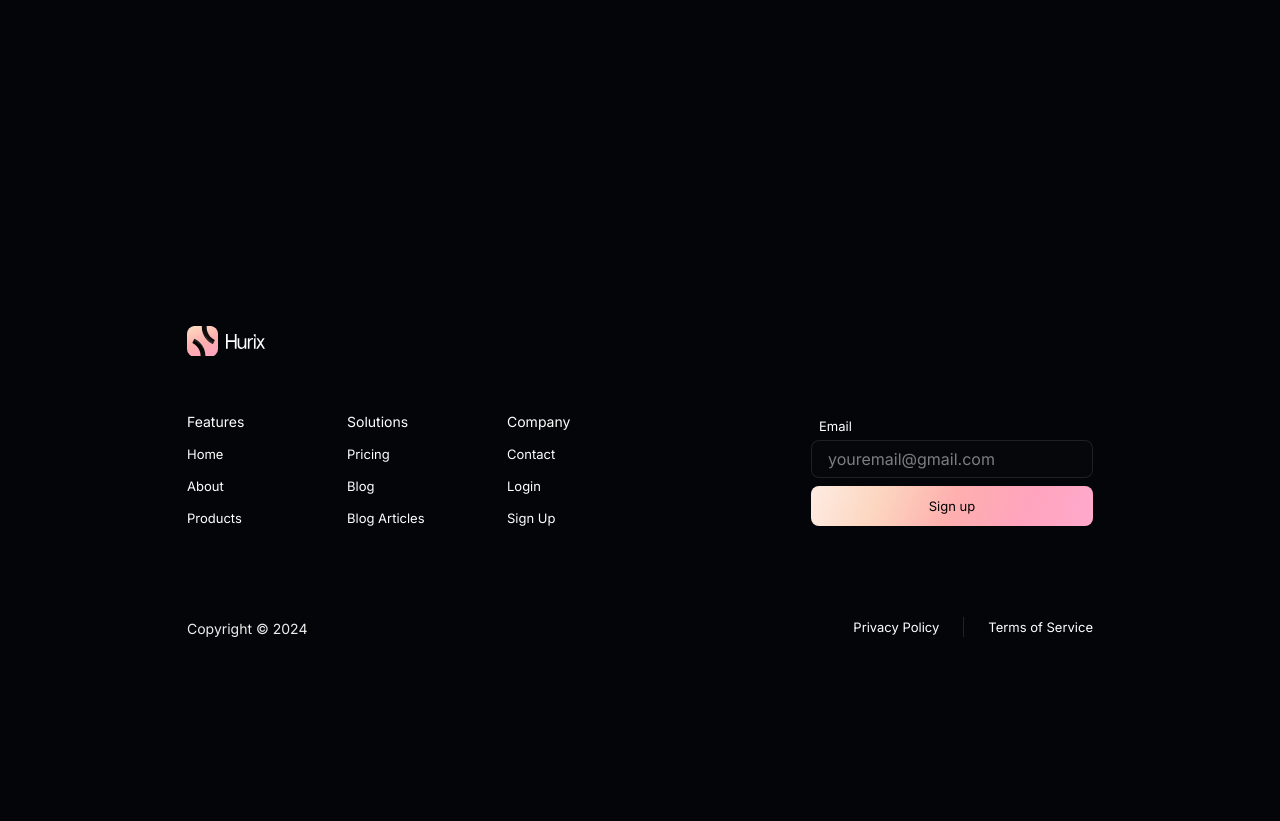
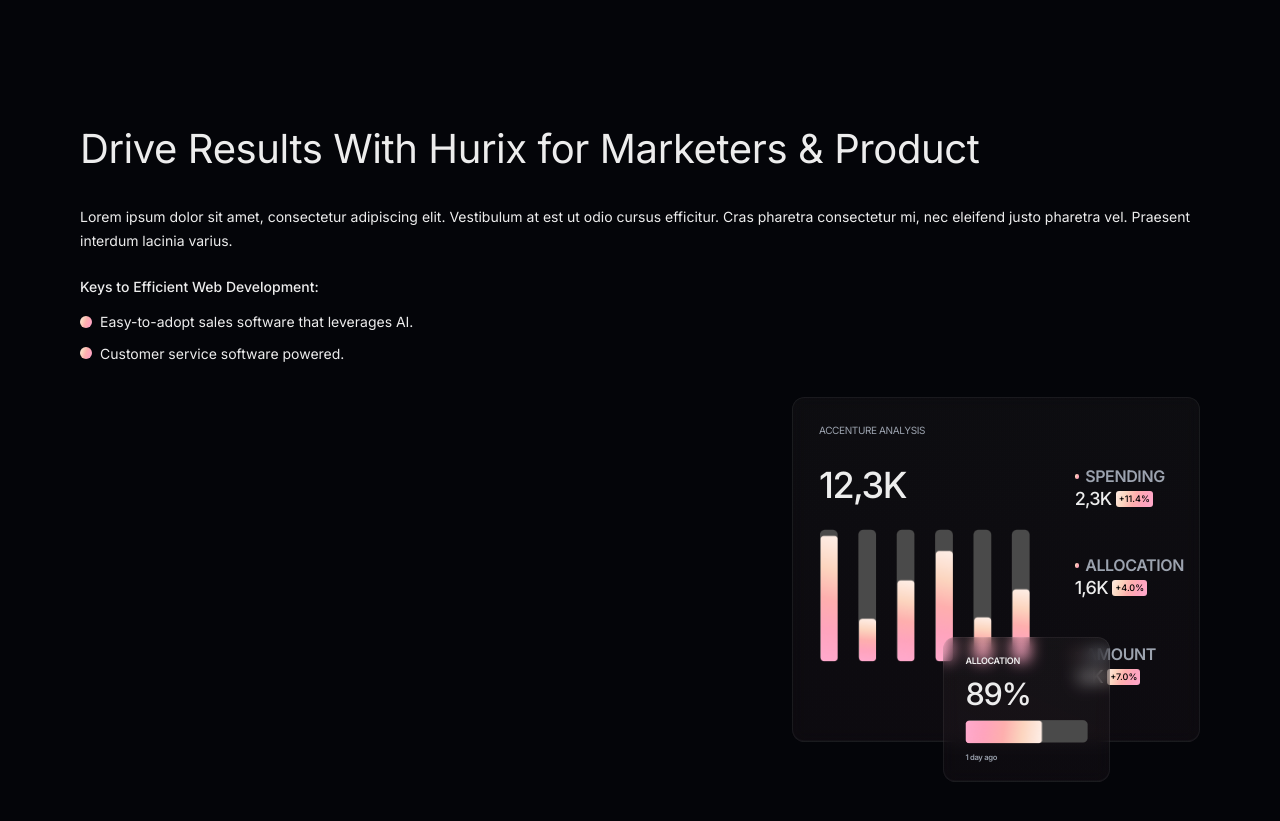
Before and after one commit to tuanloc-1708/hurix-saas, a Next.js app: page / in a window 1280 px wide. Shown: the part 1280-2101 px from the top of the page. Before the commit the page ends 2061 px from the top, so only its background shows below. Built offline with nearby package versions, Linux system fonts and the light colour scheme.

Commit message:
commit fix hero section

```diff
--- a/src/app/page.tsx
+++ b/src/app/page.tsx
@@ -1,7 +1,7 @@
 import { Footer } from "@/components/footer";
 import Header from "@/components/header";
 import ListBrand from "@/sections/brandname/list-brand";
-import DriveResult from "@/sections/drive-results/card/drive-result-card";
+import DriveResultView from "@/sections/drive-results/view/drive-result-view";
 import HeroView from "@/sections/hero/view/hero-view";
 
 export default function HomePage() {
@@ -10,7 +10,7 @@ export default function HomePage() {
       <Header />
       <HeroView />
       <ListBrand />
-      <DriveResult />
+      <DriveResultView />
       <Footer />
     </div>
   );
--- a/src/sections/drive-results/card/drive-result-card.tsx
+++ b/src/sections/drive-results/card/drive-result-card.tsx
@@ -1,7 +1,77 @@
-export default function DriveResult() {
+import Button from "@/components/ui/button/button";
+import "@/styles/style-bg-graph.css";
+import Image from "next/image";
+import CircleBullet from "../circle-bullet";
+
+export const result = [
+  { tittle: "SPENDING", number1: "2,3K", number2: "+11.4%" },
+  { tittle: "ALLOCATION", number1: "1,6K", number2: "+4.0%" },
+  { tittle: "AMOUNT", number1: "1,1K", number2: "+7.0%" },
+];
+
+export default function DriveResultCard() {
   return (
-    <div>
-      <div></div>
+    <div className="relative h-[400px]">
+      <div className=" absolute right-[0%] w-[408px] p-[26px] flex flex-col gap-[27px] bg-card ">
+        <span className="text-gray-400 text-[10px]/[129%] tracking-[-0.378px]">
+          ACCENTURE ANALYSIS
+        </span>
+
+        <div className="w-[365px] h-[251px] flex gap-[45px] ">
+          <div className="flex flex-col gap-[21px]">
+            <span className="text-[36px]/[121%] tracking-[-1.514px] font-medium">
+              12,3K
+            </span>
+            <Image
+              src="/img-png/accenture-analysis.png"
+              width={232}
+              height={145}
+              alt="accenture-analysis-graph"
+            />
+          </div>
+
+          <div className="flex flex-col gap-11">
+            {result.map((item, index) => (
+              <div key={index}>
+                <div>
+                  <div className="flex items-center gap-[6px] ">
+                    <CircleBullet className="w-[4.5px] h-[4.5px]" />
+                    <span className="text-gray-400 tex-[10px]/[128%] tracking-[-0.378px] font-semibold">
+                      {item.tittle}
+                    </span>
+                  </div>
+
+                  <div className=" flex gap-[4.5px] rounded-[3px] items-center">
+                    <span className=" text-[18px]/[117%] tracking-[-0.757px] font-medium">
+                      {item.number1}
+                    </span>
+                    <Button className="h-4 px-[3px] py-[1.5px] rounded-[3px] text-center text-[9px]/[133%] font-medium">
+                      {item.number2}
+                    </Button>
+                  </div>
+                </div>
+              </div>
+            ))}
+          </div>
+        </div>
+      </div>
+      <div className="absolute top-[60%] right-[8%]  w-[167px] h-[145px] px-[21px] py-[17px] bg-card flex flex-col gap-2">
+        <span className="text-[9px]/[128%] font-semibold tracking-[-0.32px]">
+          ALLOCATION
+        </span>
+        <span className="text-[30.713px]/[121%] font-medium tracking-[-1.28px] ">
+          89%
+        </span>
+        <Image
+          src="/img-png/allocate.png"
+          width={123}
+          height={23}
+          alt="allocate-graph"
+        />
+        <span className="text-gray-400 text-[7.678px]/[150%] tracking-[-0.32px] font-semibold">
+          1 day ago
+        </span>
+      </div>
     </div>
   );
 }
--- /dev/null
+++ b/src/sections/drive-results/circle-bullet.tsx
@@ -0,0 +1,22 @@
+import { cn } from "@/utils/cn";
+import "./style-results.css";
+
+interface CircleBulletProps {
+  className?: string;
+}
+
+export default function CircleBullet({ className }: CircleBulletProps) {
+  return (
+    <div>
+      <div
+        className={cn(
+          "w-10",
+          "h-10",
+          "rounded-full",
+          "pink-gradient",
+          className
+        )}
+      />
+    </div>
+  );
+}
--- a/src/sections/drive-results/style-results.css
+++ b/src/sections/drive-results/style-results.css
@@ -0,0 +1,13 @@
+.pink-gradient {
+  background: var(
+    --Primary,
+    linear-gradient(
+      110deg,
+      #feece3 0%,
+      #fcd5bf 25%,
+      #feafae 50%,
+      #ffa4bd 75%,
+      #ffa9cc 100%
+    )
+  );
+}
--- a/src/sections/drive-results/view/drive-result-view.tsx
+++ b/src/sections/drive-results/view/drive-result-view.tsx
@@ -1,19 +1,41 @@
-export default function DriveResult() {
+import DriveResultCard from "../card/drive-result-card";
+import CircleBullet from "../circle-bullet";
+
+export const keyEffect = [
+  "Easy-to-adopt sales software that leverages AI.",
+  "Customer service software powered.",
+];
+
+export default function DriveResultView() {
   return (
-    <div>
+    <div className="container flex flex-col gap-8">
       <div>
-        <p>Drive Results With Hurix for Marketers & Product</p>
-        <p>
+        <p className="text-[40px]/[120%] tracking-[-0.4px] font-normal">
+          Drive Results With Hurix for Marketers & Product
+        </p>
+      </div>
+
+      <div className="flex flex-col gap-6">
+        <p className="text-[14px]/[171%] font-normal">
           Lorem ipsum dolor sit amet, consectetur adipiscing elit. Vestibulum at
           est ut odio cursus efficitur. Cras pharetra consectetur mi, nec
           eleifend justo pharetra vel. Praesent interdum lacinia varius.
         </p>
+        <div className="flex flex-col gap-3">
+          <span className="text-[14px]/[145%] font-medium">
+            Keys to Efficient Web Development:
+          </span>
+          <div className="flex flex-col gap-2">
+            {keyEffect.map((text, index) => (
+              <div key={index} className="flex items-center gap-2">
+                <CircleBullet className="w-3 h-3" />
+                <span className="text-[14px]/[171%] font-normal">{text}</span>
+              </div>
+            ))}
+          </div>
+        </div>
       </div>
-      <div>
-        <span>Keys to Efficient Web Development:</span>
-        <span>Easy-to-adopt sales software that leverages AI.</span>
-        <span>Customer service software powered.</span>
-      </div>
+      <DriveResultCard />
     </div>
   );
 }
--- /dev/null
+++ b/src/styles/style-bg-graph.css
@@ -0,0 +1,16 @@
+.bg-card {
+  border-radius: 12.326px;
+  border: 0.629px solid rgba(255, 255, 255, 0.06);
+  background: linear-gradient(
+      180deg,
+      rgba(254, 227, 213, 0.04) 0%,
+      rgba(255, 165, 193, 0.04) 100%
+    ),
+    linear-gradient(
+      205deg,
+      rgba(4, 5, 9, 0.1) -72.87%,
+      rgba(255, 255, 255, 0) 109.39%
+    );
+  box-shadow: 0px -0.629px 0.629px 0px rgba(255, 255, 255, 0.03) inset;
+  backdrop-filter: blur(7.545040607452393px);
+}
```
Also changed, not shown: public/img-png/allocate-10%.png, public/img-png/allocate.png.
